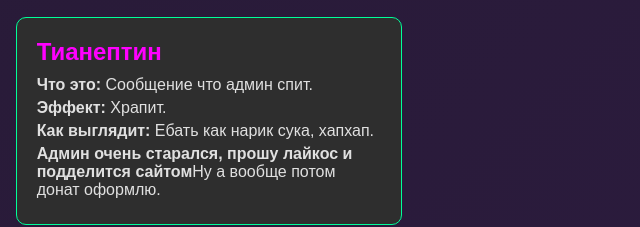
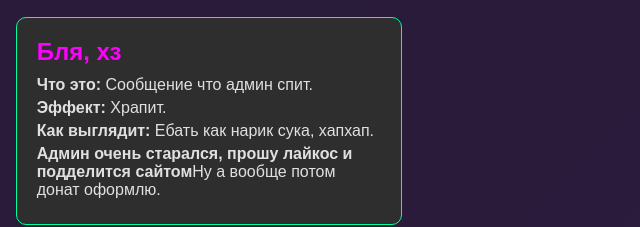
Before and after one commit to GoreAndCristle/SubstanceVibe, a plain HTML site: page index.html in a window 1280 px wide. Shown: the part 7291-7518 px from the top of the page, 431-1071 px from the left. Drawn offline with Linux system fonts and the light colour scheme.

Commit message:
Update index.html

```diff
--- a/index.html
+++ b/index.html
@@ -784,7 +784,7 @@
             <p><strong>Как выглядит:</strong> Таблетки.</p>
          </div>
          <div class="card">
-            <h2>Тианептин</h2>
+            <h2>Бля, хз</h2>
             <p><strong>Что это:</strong> Сообщение что админ спит.</p>
             <p><strong>Эффект:</strong> Храпит.</p>
             <p><strong>Как выглядит:</strong> Ебать как нарик сука, хапхап.</p>
```
